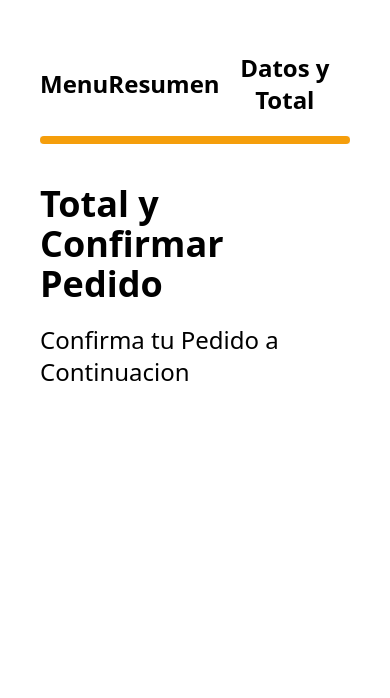
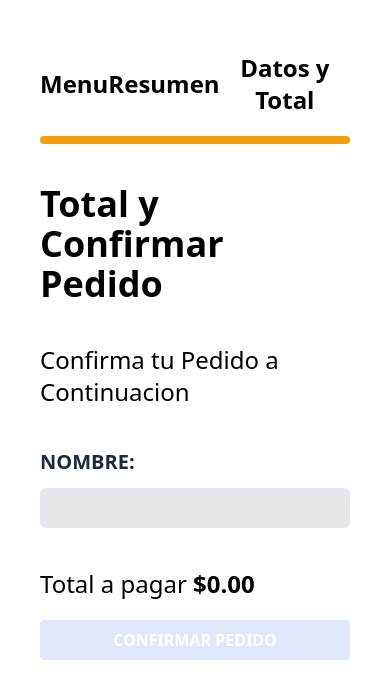
Before and after one commit to ManuelDevWeb/Web_Comida_Nextjs, a Next.js app: page /total in a window 390 px wide. Shown: the part 852-1550 px from the top of the page. Built offline with nearby package versions, Linux system fonts and the light colour scheme; no server answers; the database is empty.

Commit message:
Se realizo el calculo del total a pagar y la pagina de total

```diff
--- a/components/ResumenProducto.js
+++ b/components/ResumenProducto.js
@@ -2,8 +2,13 @@ import Image from "next/image";
 
 // Heloers
 import { formatearDinero } from "../helpers";
+// Custom Hooks
+import useQuiosco from "../hooks/useQuisco";
 
 const ResumenProducto = ({ producto }) => {
+  // Accediendo a los datos del contexto Quisco a traves del custom hook useQuiosco()
+  const { handleEditarCantidades, handleEliminarProducto } = useQuiosco();
+
   return (
     <div className="shadow p-5 mb-3 flex items-center gap-10">
       <div className="md:w-1/6">
@@ -14,7 +19,7 @@ const ResumenProducto = ({ producto }) => {
           src={`/assets/img/${producto.imagen}.jpg`}
         />
       </div>
-      <div className="md:w-5/6">
+      <div className="md:w-4/6">
         <p className="text-3xl font-bold">{producto.nombre}</p>
         <p className="text-xl font-bold mt-2">Cantidad: {producto.cantidad}</p>
         <p className="text-xl font-bold text-amber-500 mt-2">
@@ -24,6 +29,46 @@ const ResumenProducto = ({ producto }) => {
           Subtotal: {formatearDinero(producto.precio * producto.cantidad)}
         </p>
       </div>
+      <div className="lg:w-1/6">
+        <button
+          type="button"
+          className="bg-sky-700 flex gap-2 px-5 py-2 text-white rounded-md font-bold uppercase shadow-md w-full lg:w-2/3"
+          onClick={() => handleEditarCantidades(producto.id)}
+        >
+          {/* Icono Pencil, traido de heroicons */}
+          <svg
+            xmlns="http://www.w3.org/2000/svg"
+            className="h-5 w-5"
+            viewBox="0 0 20 20"
+            fill="currentColor"
+          >
+            <path d="M13.586 3.586a2 2 0 112.828 2.828l-.793.793-2.828-2.828.793-.793zM11.379 5.793L3 14.172V17h2.828l8.38-8.379-2.83-2.828z" />
+          </svg>
+          Editar
+        </button>
+        <button
+          type="button"
+          className="bg-red-700 flex gap-2 px-5 py-2 text-white rounded-md font-bold uppercase shadow-md w-full lg:w-2/3 mt-3"
+          onClick={() => handleEliminarProducto(producto.id)}
+        >
+          {/* Icono Trash, traido de heroicons */}
+          <svg
+            xmlns="http://www.w3.org/2000/svg"
+            className="h-6 w-6"
+            fill="none"
+            viewBox="0 0 24 24"
+            stroke="currentColor"
+            strokeWidth={2}
+          >
+            <path
+              strokeLinecap="round"
+              strokeLinejoin="round"
+              d="M19 7l-.867 12.142A2 2 0 0116.138 21H7.862a2 2 0 01-1.995-1.858L5 7m5 4v6m4-6v6m1-10V4a1 1 0 00-1-1h-4a1 1 0 00-1 1v3M4 7h16"
+            />
+          </svg>
+          Eliminar
+        </button>
+      </div>
     </div>
   );
 };
--- a/context/QuioscoProvider.jsx
+++ b/context/QuioscoProvider.jsx
@@ -1,4 +1,5 @@
 import { useState, useEffect, createContext } from "react";
+import { useRouter } from "next/router";
 // Axios
 import axios from "axios";
 // React Toastify (toast permite llamar el toast)
@@ -21,6 +22,12 @@ const QuioscoProvider = ({ children }) => {
   const [pedido, setPedido] = useState([]);
   // State para manejar el paso
   // const [paso, setPaso] = useState(1);
+  // State para manejar el nombre
+  const [nombre, setNombre] = useState("");
+  // State para manejar el total a pagar
+  const [total, setTotal] = useState(0);
+
+  const router = useRouter();
 
   // Los useEffect se ejecutan en orden
 
@@ -29,9 +36,20 @@ const QuioscoProvider = ({ children }) => {
     obtenerCategorias();
   }, []);
 
+  // UseEffect que se ejecuta cada que cambia las categorias
   useEffect(() => {
     setCategoriaActual(categorias[0]);
   }, [categorias]);
+
+  // UseEffect que se ejecuta cada que cambia el pedido
+  useEffect(() => {
+    // Calculando total a pagar
+    const nuevoTotal = pedido.reduce(
+      (total, producto) => producto.precio * producto.cantidad + total,
+      0
+    );
+    setTotal(nuevoTotal);
+  }, [pedido]);
 
   // Funcion para consultar las categorias de la API
   const obtenerCategorias = async () => {
@@ -46,8 +64,9 @@ const QuioscoProvider = ({ children }) => {
     // Filtrando la categoria que coincida con la que viene desde la accion
     const categoria = categorias.filter((cat) => cat.id === id);
     // Actualizamos el state de categoriaActual
-    // console.log(categoria)
     setCategoriaActual(categoria[0]);
+    // Redireccionamos
+    router.push("/");
   };
 
   // Funcion para actualizar el state de producto
@@ -97,6 +116,28 @@ const QuioscoProvider = ({ children }) => {
   //   setPaso(paso);
   // };
 
+  // Funcion para editar cantidad
+  const handleEditarCantidades = (id) => {
+    // Filtrando el producto que coincida con el id
+    const productoActualizar = pedido.filter((producto) => producto.id === id);
+    setProducto(productoActualizar[0]);
+    setModal(!modal);
+  };
+
+  // Funcion para eliminar producto del pedido
+  const handleEliminarProducto = (id) => {
+    // Filtrando el producto que coincida con el id
+    const pedidoActualizado = pedido.filter((producto) => producto.id !== id);
+    setPedido(pedidoActualizado);
+  };
+
+  // Funcion para enviar la orden (Asincrona puesto interacciona con la base de datos)
+  const colocarOrden = async (e) => {
+    e.preventDefault();
+    //
+    console.log("Enviando", total);
+  };
+
   return (
     <QuioscoContext.Provider
       value={{
@@ -111,6 +152,12 @@ const QuioscoProvider = ({ children }) => {
         pedido,
         // paso,
         // handleChangePaso,
+        handleEditarCantidades,
+        handleEliminarProducto,
+        nombre,
+        setNombre,
+        colocarOrden,
+        total,
       }}
     >
       {children}
--- a/pages/index.js
+++ b/pages/index.js
@@ -12,7 +12,7 @@ export default function Home() {
   return (
     <Layout pagina={`Menu ${categoriaActual?.nombre}`}>
       <h1 className="text-4xl font-black">{categoriaActual?.nombre}</h1>
-      <p className="text-2xl my-5">
+      <p className="text-2xl my-10">
         Elige y personaliza tu pedido a continuacion
       </p>
 
--- a/pages/resumen.js
+++ b/pages/resumen.js
@@ -12,7 +12,7 @@ export default function Resumen() {
   return (
     <Layout pagina="Resumen">
       <h1 className="text-4xl font-black">Resumen</h1>
-      <p className="text-2xl my-5">Revisa tu pedido</p>
+      <p className="text-2xl my-10">Revisa tu pedido</p>
 
       {pedido.length === 0 ? (
         <p className="text-center text-2xl">No hay productos en tu pedido 😔</p>
--- a/pages/total.js
+++ b/pages/total.js
@@ -1,11 +1,72 @@
+import { useEffect, useCallback } from "react";
+
 // Layout
 import Layout from "../layout/Layout";
+// Custom Hook
+import useQuiosco from "../hooks/useQuisco";
+// Helpers
+import { formatearDinero } from "../helpers";
 
 export default function Total() {
+  // Accediendo a los valores del contexto Quiosco a traves del custom hook useQuiosco()
+  const { pedido, nombre, setNombre, colocarOrden, total } = useQuiosco();
+
+  // Funcion que retorna true si el pedido no tiene productos
+  const comprobarPedido = useCallback(() => {
+    return pedido.length === 0 || nombre === "" || nombre.length < 3;
+  }, [pedido, nombre]);
+
+  // Use effect que se ejecuta cada que cambie el pedido
+  useEffect(() => {
+    comprobarPedido();
+  }, [pedido, comprobarPedido]);
+
   return (
     <Layout pagina="Total y Confirmar Pedido">
       <h1 className="text-4xl font-black">Total y Confirmar Pedido</h1>
-      <p className="text-2xl my-5 mb-2">Confirma tu Pedido a Continuacion</p>
+      <p className="text-2xl my-10 mb-2">Confirma tu Pedido a Continuacion</p>
+
+      <form
+        // Funcion que ejecuta al hacer submit al formulario
+        onSubmit={colocarOrden}
+      >
+        <div className="mt-10">
+          <label
+            htmlFor="nombre"
+            className="block uppercase text-slate-800 font-bold text-xl"
+          >
+            Nombre:
+          </label>
+          <input
+            id="nombbre"
+            type="text"
+            className="bg-gray-200 w-full lg:w-1/3 mt-3 rounded-md p-2"
+            value={nombre}
+            onChange={(e) => setNombre(e.target.value)}
+          />
+        </div>
+
+        <div className="mt-10">
+          <p className="text-2xl">
+            Total a pagar {""}{" "}
+            <span className="font-bold">{formatearDinero(total)}</span>{" "}
+          </p>
+        </div>
+
+        <div className="mt-5">
+          <input
+            type="submit"
+            className={`${
+              comprobarPedido()
+                ? "bg-indigo-100"
+                : "bg-indigo-600 hover:bg-indigo-800"
+            } w-full lg:w-auto px-5 py-2 uppercase rounded font-bold text-white text-center`}
+            value="Confirmar Pedido"
+            // Comprobar pedido retorna true o false, este valor deshabilita y habilita el boton
+            disabled={comprobarPedido()}
+          />
+        </div>
+      </form>
     </Layout>
   );
 }
```
